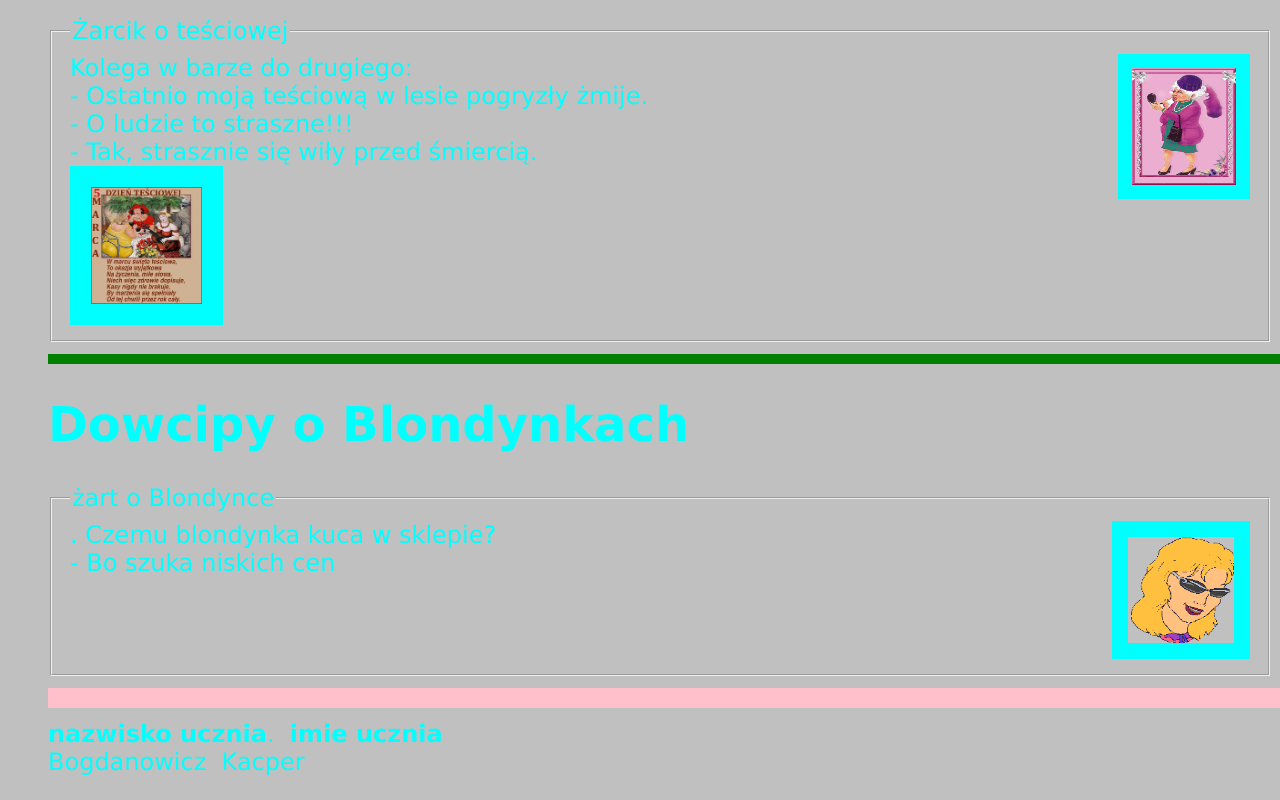
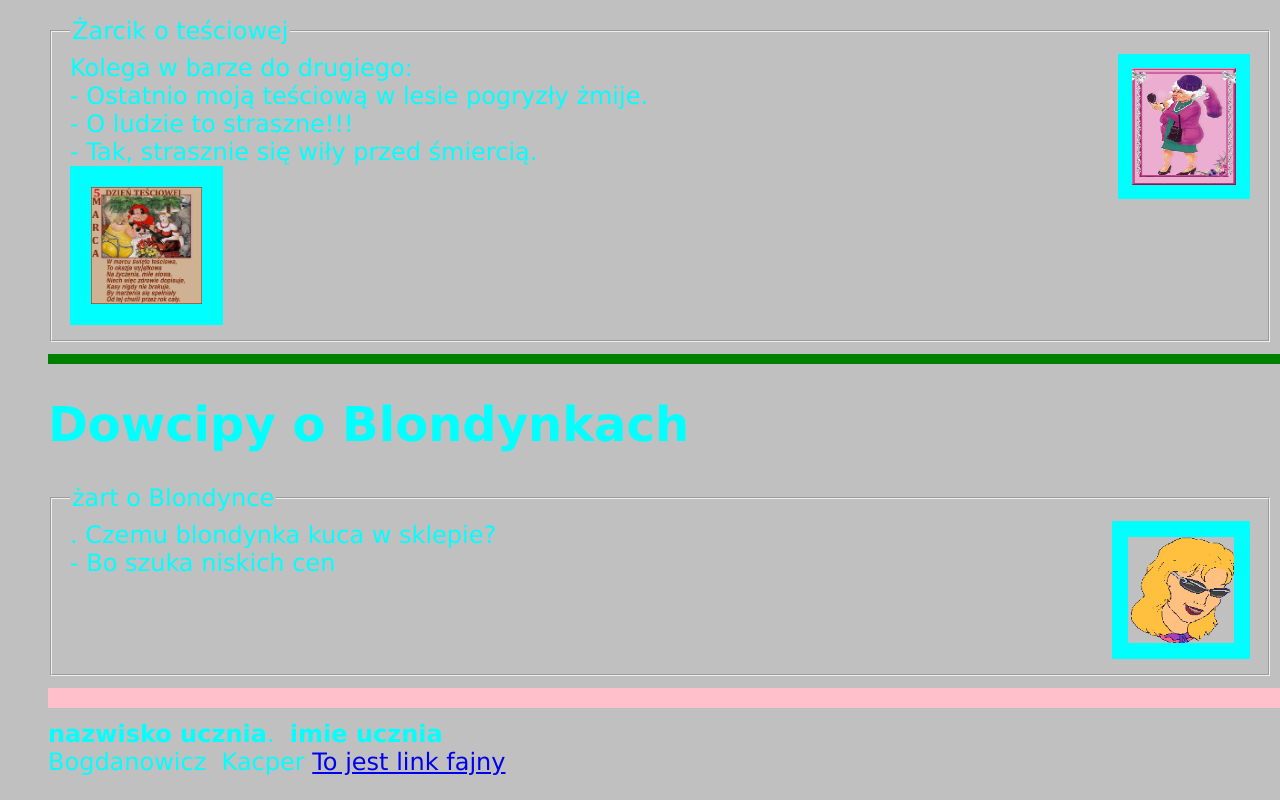
Before and after one commit to Bogdanowicz2G1/Bogdanowicz2G1, a plain HTML site: page index.html in a window 1280 px wide. Shown: the part 6809-7609 px from the top of the page. Drawn offline with Linux system fonts and the light colour scheme.

Commit message:
Update index.html

```diff
--- a/index.html
+++ b/index.html
@@ -203,5 +203,5 @@ Kolega w barze do drugiego:<br>
 
 <b>nazwisko ucznia</b>.&nbsp; <b>imie ucznia</b><br>
 Bogdanowicz&nbsp;                Kacper
-
+      <A HREF=https://www.youtube.com/watch?v=iik25wqIuFo>  To jest link fajny </A>
 </html>
```
